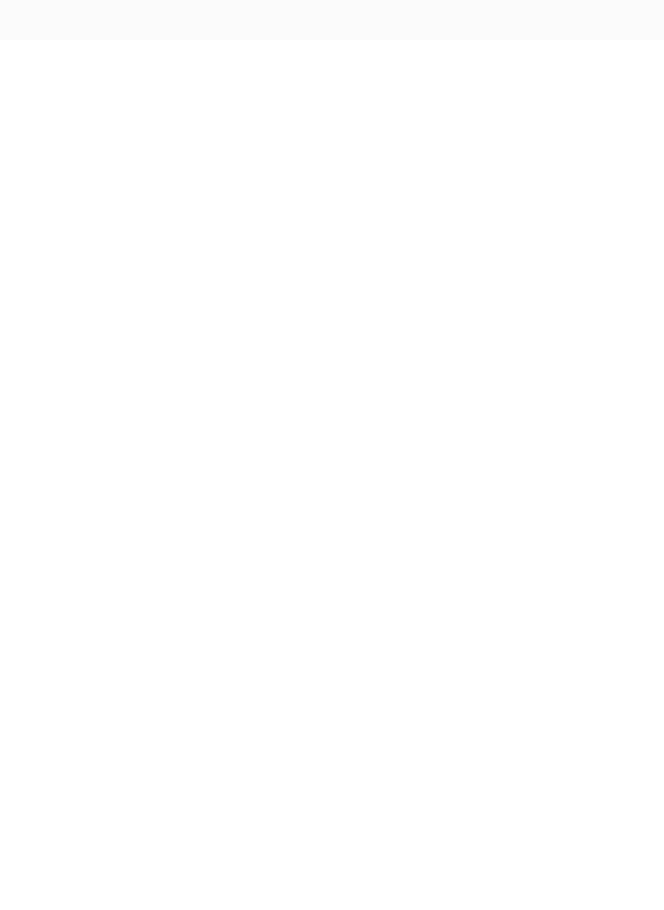
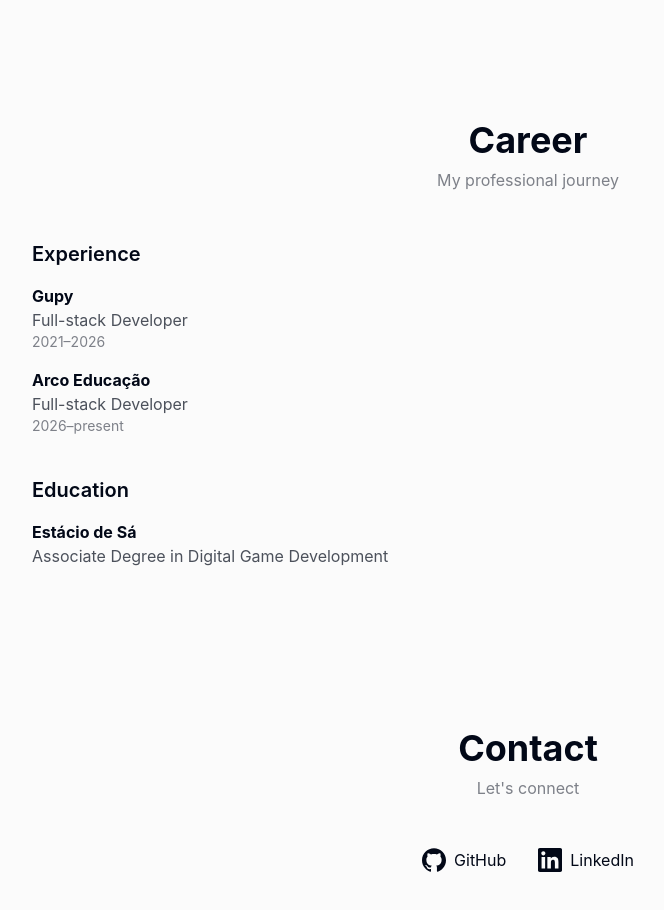
Before and after one commit to pradokez/portfolio, a React (Vite) app: page / in a window 1280 px wide. Shown: the part 1420-2330 px from the top of the page, without its empty margins (112-776 px from the left). Before the commit the page ends 1460 px from the top, so only its background shows below. Built offline with nearby package versions, Linux system fonts and the light colour scheme.

Commit message:
feat(app): render CareerSection and ContactSection after QuestLogSection

```diff
--- a/src/App.tsx
+++ b/src/App.tsx
@@ -1,6 +1,8 @@
 import ProfileSection from './components/ProfileSection'
 import TechStackSection from './components/TechStackSection'
 import QuestLogSection from './components/QuestLogSection'
+import CareerSection from './components/CareerSection'
+import ContactSection from './components/ContactSection'
 
 export default function App() {
   return (
@@ -8,6 +10,8 @@ export default function App() {
       <ProfileSection />
       <TechStackSection />
       <QuestLogSection />
+      <CareerSection />
+      <ContactSection />
     </main>
   )
 }
```
